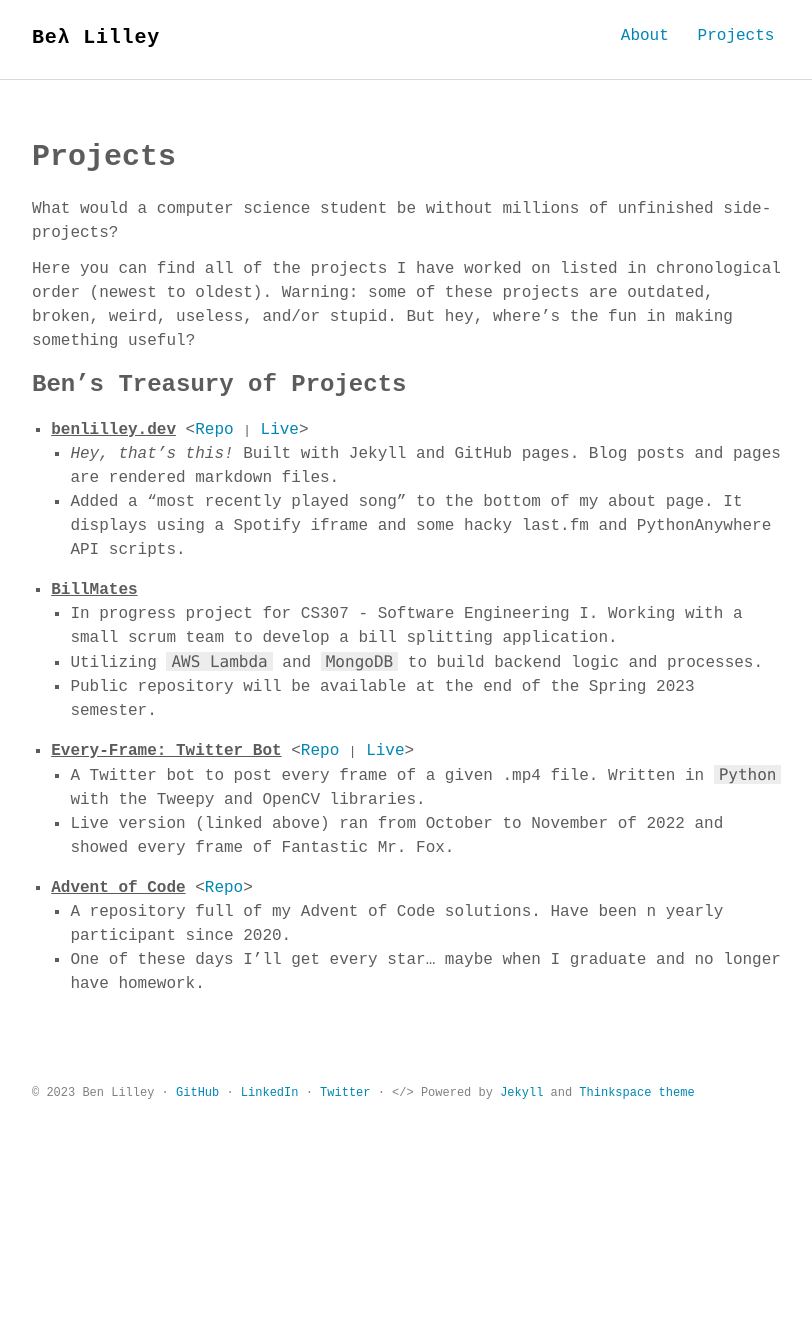
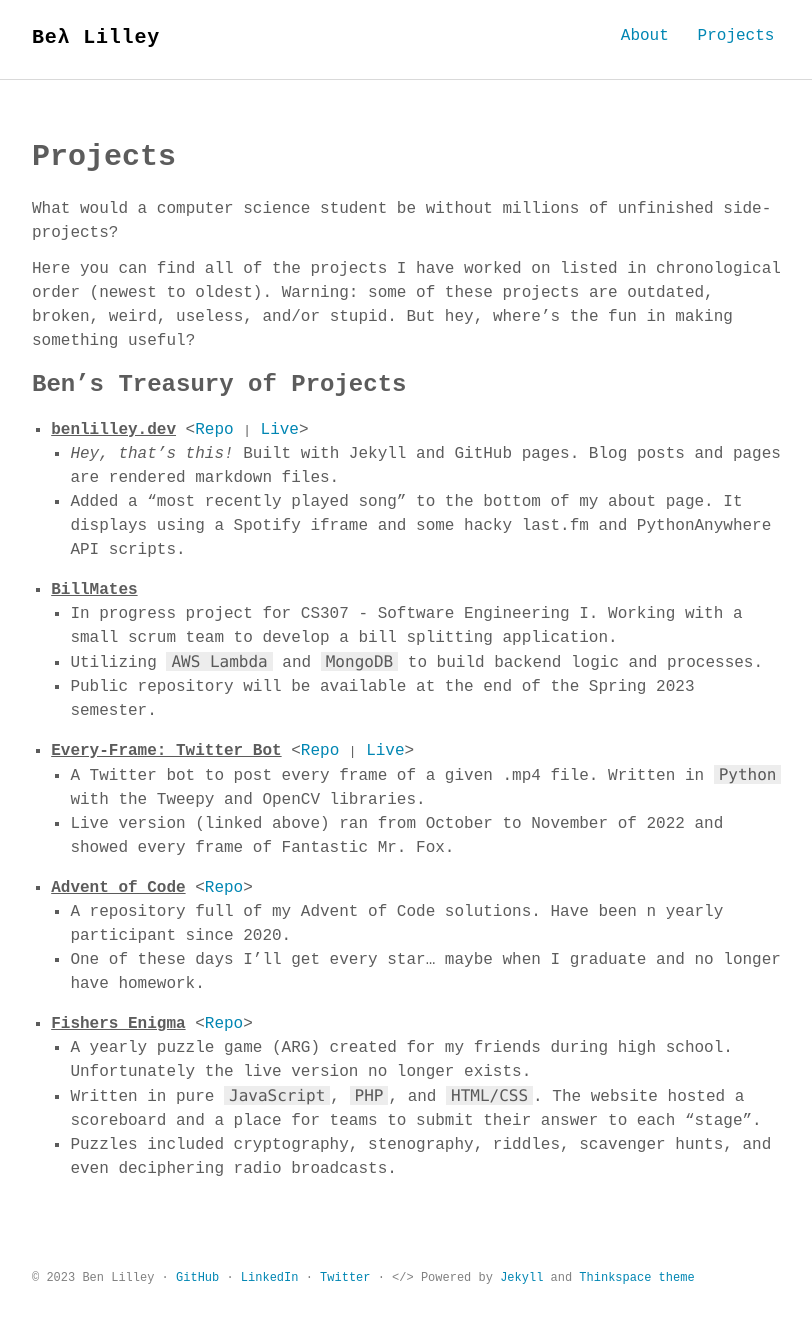
Before and after one commit to bunceandbean/bunceandbean.github.io, a Jekyll site: the page built from docs/projects.md, in a window 1280 px wide. Shown: the whole page, without its empty margins (232-1044 px from the left). Built offline with Jekyll 4.4.1, drawn with Linux system fonts in a browser that asks for light colours; some web fonts are replaced; before the commit the page ends 1150 px from its top, so only the background shows below that.

Commit message:
Fishers Engima Update

```diff
--- a/docs/projects.md
+++ b/docs/projects.md
@@ -31,3 +31,10 @@ Here you can find all of the projects I have worked on listed in chronological o
 
     * A repository full of my Advent of Code solutions. Have been n yearly participant since 2020.
     * One of these days I'll get every star... maybe when I graduate and no longer have homework.
+    <br>
+
+* <div> <strong><u>Fishers Enigma</u></strong> &lt;<a href = "https://github.com/bunceandbean/FishersEnigma">Repo</a>> </div>
+
+    * A yearly puzzle game (ARG) created for my friends during high school. Unfortunately the live version no longer exists.
+    * Written in pure `JavaScript`, `PHP`, and `HTML/CSS`. The website hosted a scoreboard and a place for teams to submit their answer to each "stage".
+    * Puzzles included cryptography, stenography, riddles, scavenger hunts, and even deciphering radio broadcasts.
```
